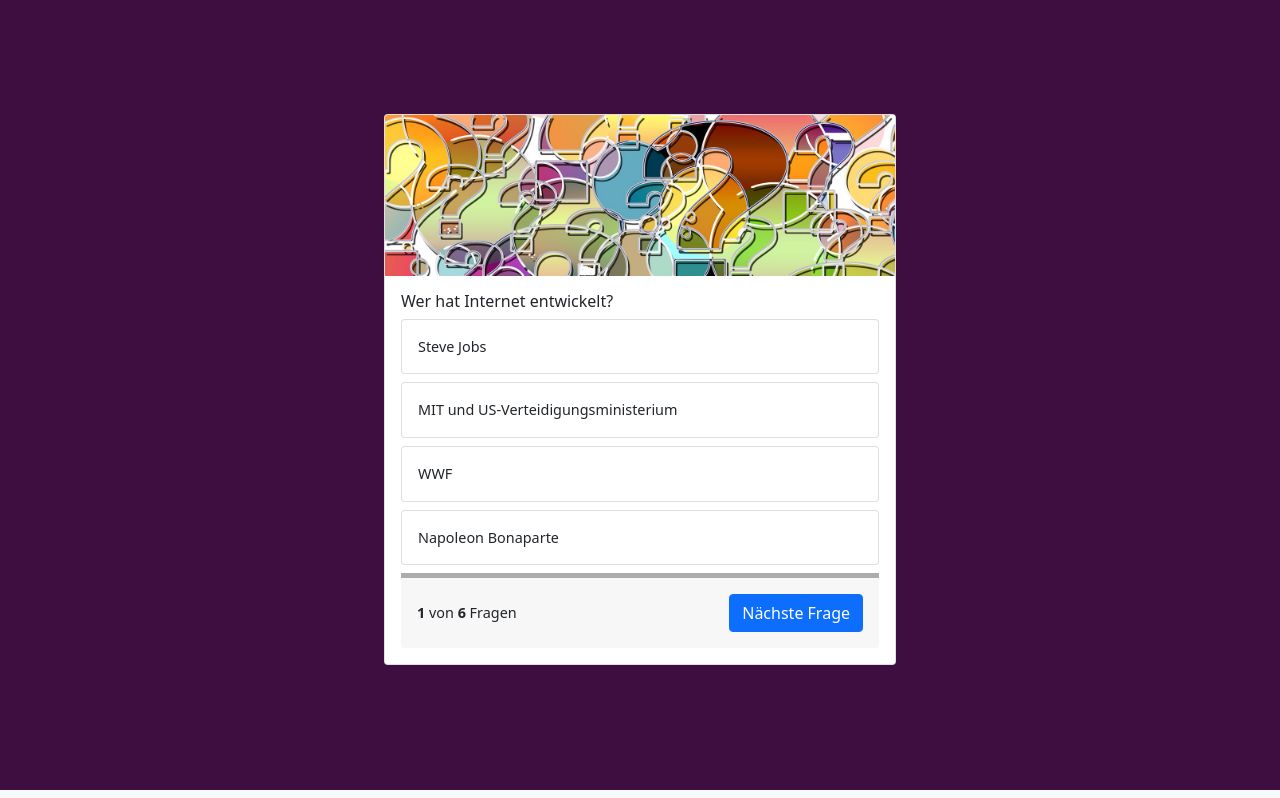
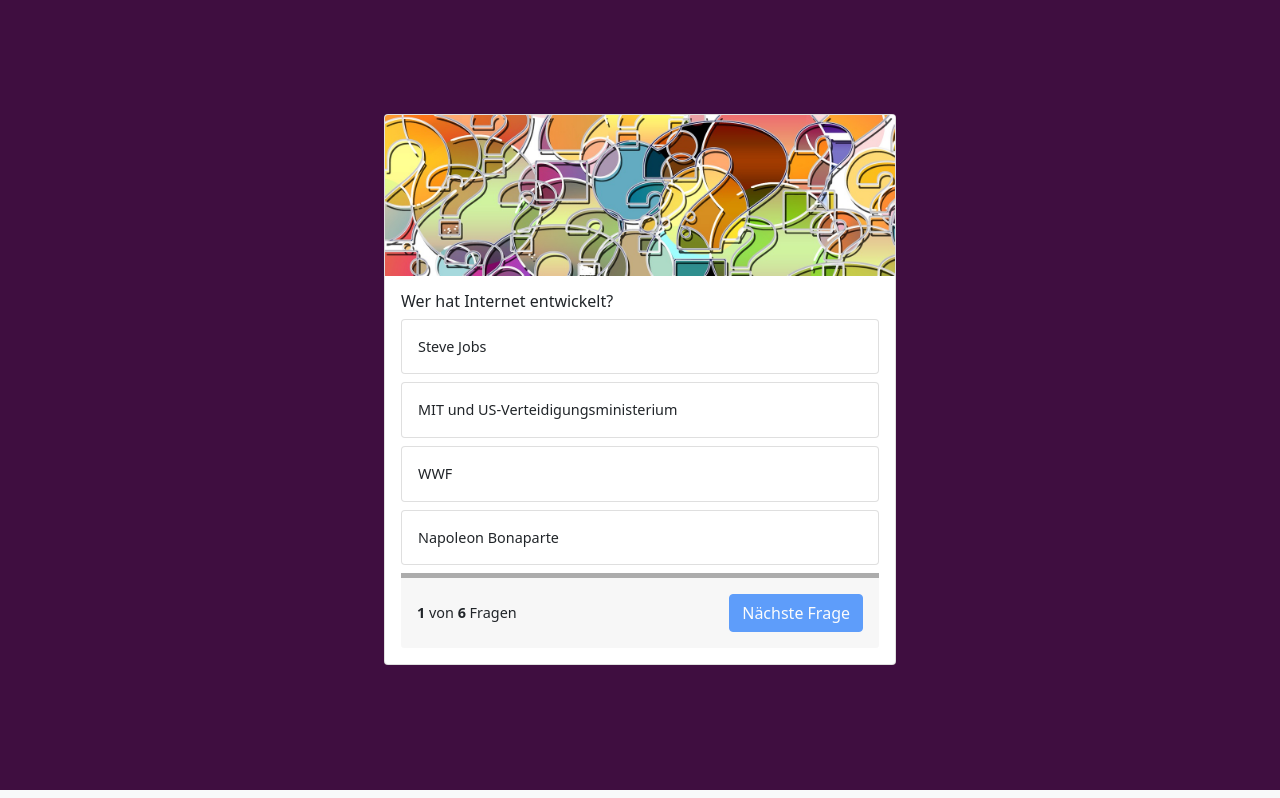
Before and after one commit to pozzandaniel/quizzApp, a plain HTML site: page index.html in a window 1280 px wide. Shown: the part 65-863 px from the top of the page. Drawn offline with nearby package versions, Linux system fonts and the light colour scheme.

Commit message:
button disabled/enabled

```diff
--- a/index.html
+++ b/index.html
@@ -54,7 +54,7 @@
                     </div>
                     <div class="card-footer py-3">
                         <span><b id="presentQ">1</b> von <b id="lastQ">5</b> Fragen</span>
-                        <button class="btn btn-primary">Nächste Frage</button>
+                        <button class="btn btn-primary" id="next-button" disabled>Nächste Frage</button>
                     </div>
                 </div>
             </div>
--- a/script.js
+++ b/script.js
@@ -89,6 +89,6 @@ function answer(selection){
         document.getElementById(selection).parentNode.classList.add('bg-danger');
         document.getElementById(idOfRightAnswer).parentNode.classList.add('bg-success');
     }
-
+    document.getElementById('next-button').disabled = false;
 
 }
```
